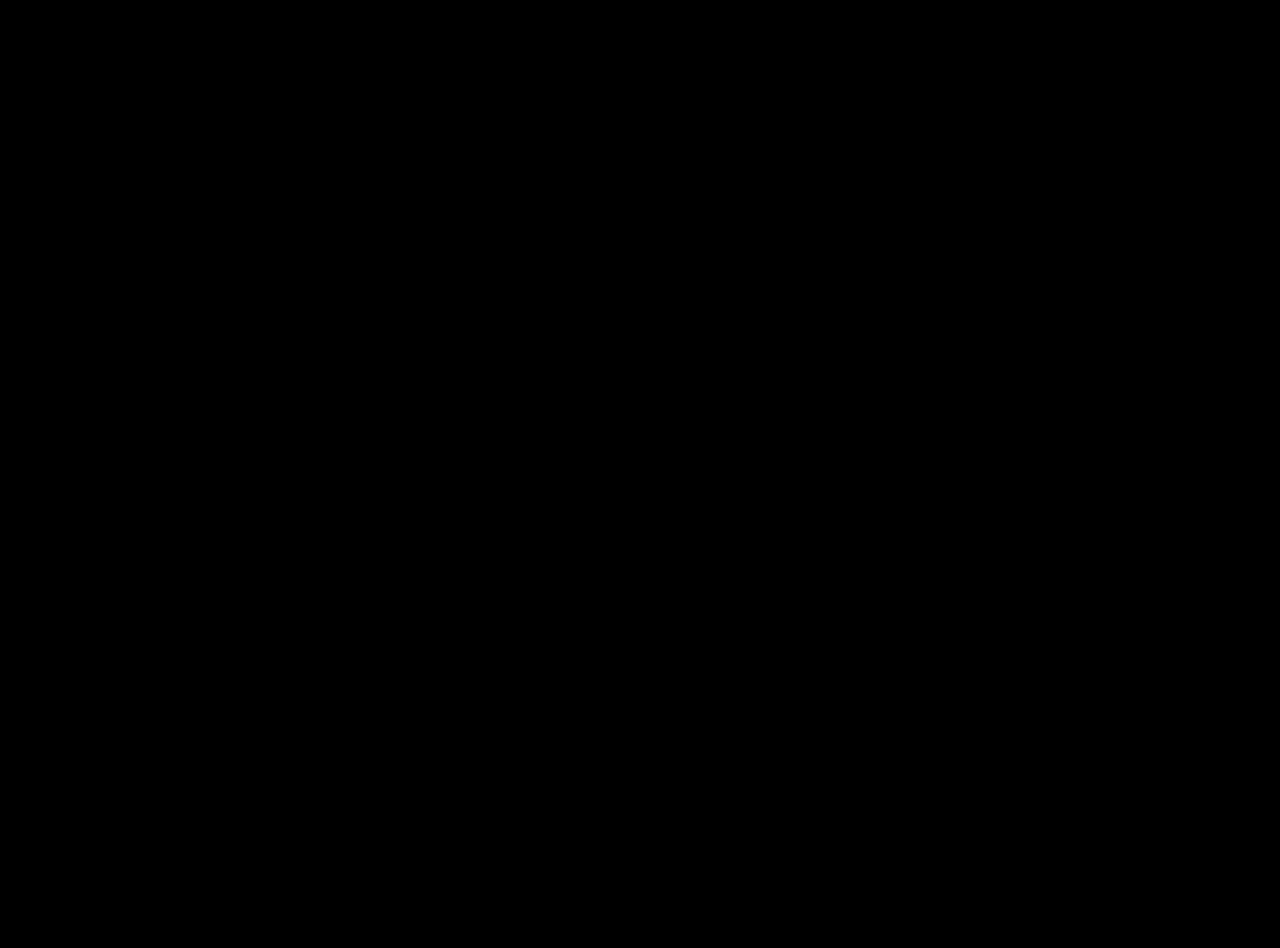
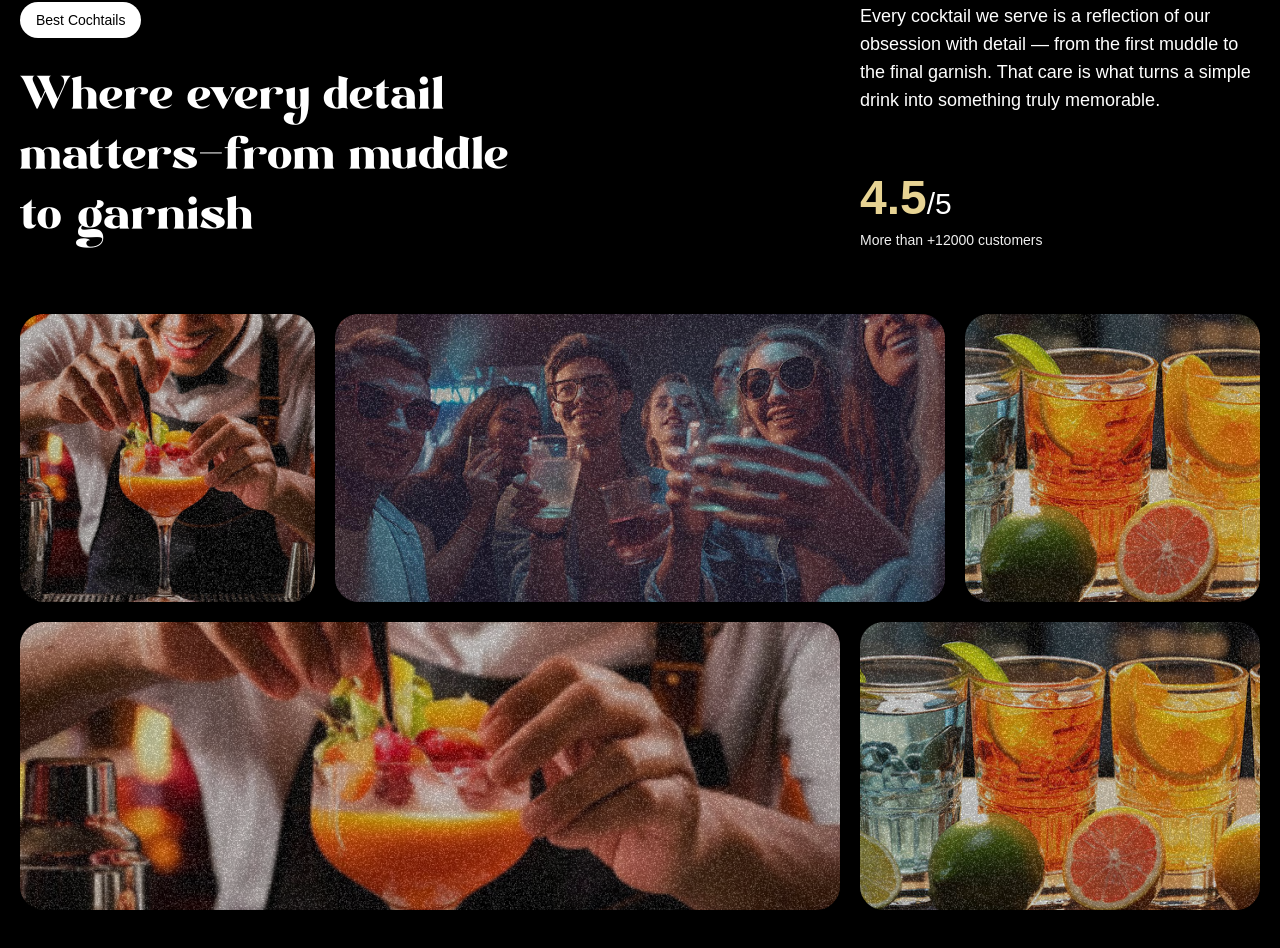
Before and after one commit to zaaack93/react_gsap_lp, a React (Vite) app: page / in a window 1280 px wide. Shown: the part 1710-2658 px from the top of the page. Before the commit the page ends 1600 px from the top, so only its background shows below. Built offline with nearby package versions, Linux system fonts and the light colour scheme; a web font is replaced by a local one.

Commit message:
Impliment about Section

```diff
--- a/src/App.jsx
+++ b/src/App.jsx
@@ -3,6 +3,7 @@
 import Navbar from './components/Navbar';
 import Hero from './components/Hero';
 import Cocktails from './components/Cocktails';
+import About from './components/About';
 
 gsap.registerPlugin(ScrollTrigger, SplitText);
 
@@ -12,6 +13,7 @@
       <Navbar />
       <Hero />
       <Cocktails />
+      <About />
     </main>
   )
 }
--- /dev/null
+++ b/src/components/About.jsx
@@ -0,0 +1,93 @@
+import { useGSAP } from '@gsap/react'
+import gsap from 'gsap';
+import { SplitText } from 'gsap/all';
+import React from 'react'
+
+const About = () => {
+
+  useGSAP(() => {
+    // You can add GSAP animations here if needed
+    const titleSplit = SplitText.create("#about h2", {type:"words"});
+
+    const scrollTimeline = gsap.timeline({
+        scrollTrigger:{
+            trigger:"#about",
+            start:'top center',
+        }
+    })
+    .from(titleSplit.words, {
+        yPercent:100,
+        opacity:0,
+        stagger:0.02,
+        duration:1,
+        ease:"power4.out"
+    })
+    .from('.top-grid div, .bottom-grid div', {
+        opacity:0,
+        duration:1,
+        stagger:0.04,
+        ease:"power1.inOut"
+    },'-=0.5');
+    //-0.5 means the previous animation will end 0.5 seconds after this one starts
+  });
+
+
+  return (
+    <div id="about">
+        <div className="mb-16 md:px-0 px-5">
+            <div className="content">
+                <div className="md:col-span-8">
+                    <p className="badge">Best Cochtails</p>
+                    <h2>
+                        Where every detail matters
+                        <span className="text-white">-</span>
+                        from muddle to garnish
+                    </h2>
+                </div>
+
+                <div className="sub-content">
+                    <p>Every cocktail we serve is a reflection of our obsession with detail — from the first muddle to the final garnish. That care is what turns a simple drink into something truly memorable. </p>
+
+                    <div>
+                        <p className='md:text-3xl'>
+                            <span>4.5</span>/5
+                        </p>
+                        <p className="text-sm text-white-100">
+                            More than +12000 customers
+                        </p>
+                    </div>
+
+                </div>
+            </div>
+        </div>
+
+        <div className="top-grid">
+            <div className="md:col-span-3">
+                <div className="noisy" />
+                <img src="/images/abt1.png" alt="grid-img-1" />
+            </div>
+            <div className="md:col-span-6">
+                <div className="noisy" />
+                <img src="/images/abt2.png" alt="grid-img-2" />
+            </div>
+            <div className="md:col-span-3">
+                <div className="noisy" />
+                <img src="/images/abt3.png" alt="grid-img-3" />
+            </div>
+        </div>
+
+        <div className="bottom-grid">
+            <div className="md:col-span-8">
+                <div className="noisy" />
+                <img src="/images/abt1.png" alt="grid-img-1" />
+            </div>
+            <div className="md:col-span-4">
+                <div className="noisy" />
+                <img src="/images/abt3.png" alt="grid-img-3" />
+            </div>
+        </div>
+    </div>
+  )
+}
+
+export default About
```
